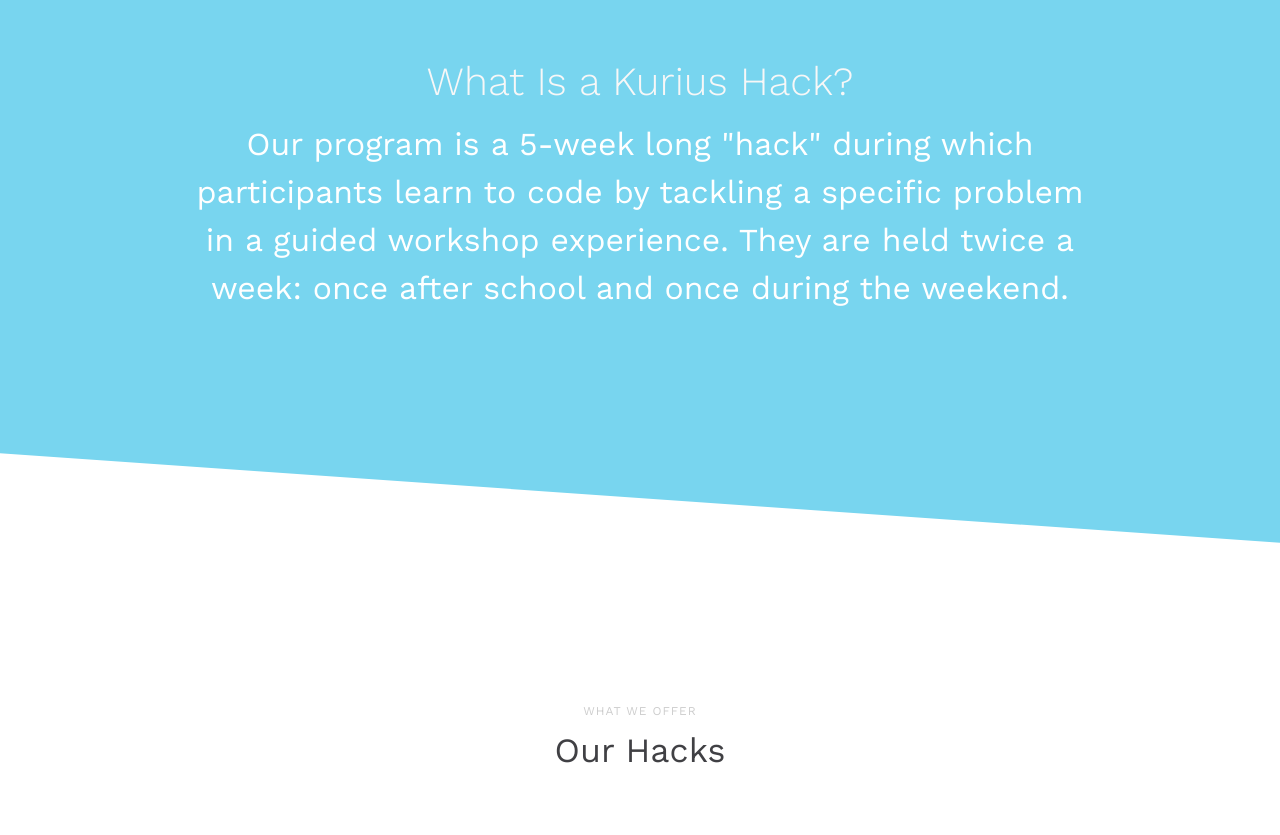
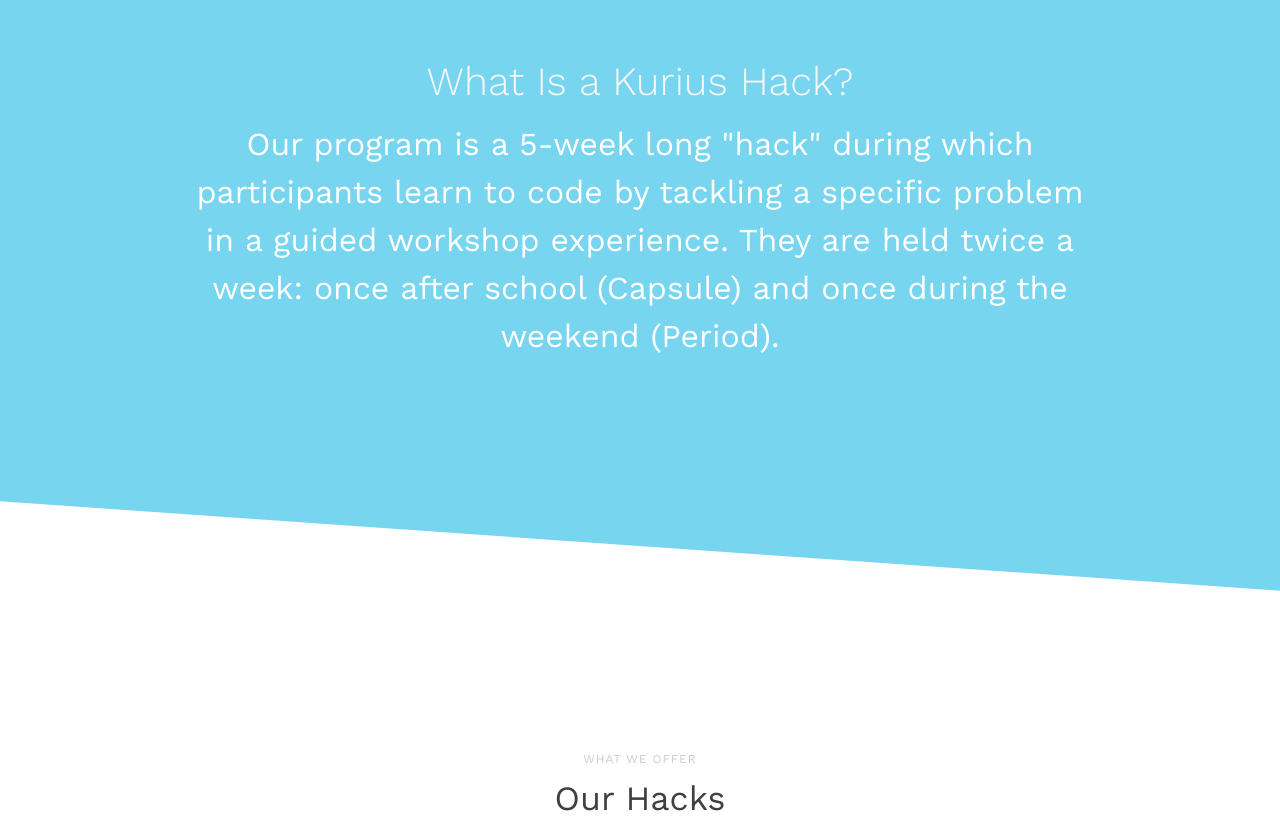
Before and after one commit to KuriusMTL/kuriusmtl.github.io, a plain HTML site: page index.html in a window 1280 px wide. Shown: the part 2720-3555 px from the top of the page. Drawn offline with nearby package versions, Linux system fonts and the light colour scheme; some packages are replaced by stand-ins of ours; no server answers; files whose address does not match are found by name.

Commit message:
Update text of description

```diff
--- a/index.html
+++ b/index.html
@@ -219,7 +219,7 @@
             <div class="h2">
               <p style="color: white;">Our program is a 5-week long "hack" during which participants learn to code by
                 tackling a specific problem in a guided workshop experience. They are held twice a week: once after
-                school and once during the weekend.</p>
+                school (Capsule) and once during the weekend (Period).</p>
               <!-- <a href="#" class="btn btn-primary btn-outline-white mt-3 py-3 px-4">View more details</a> -->
             </div>
           </div>
```
